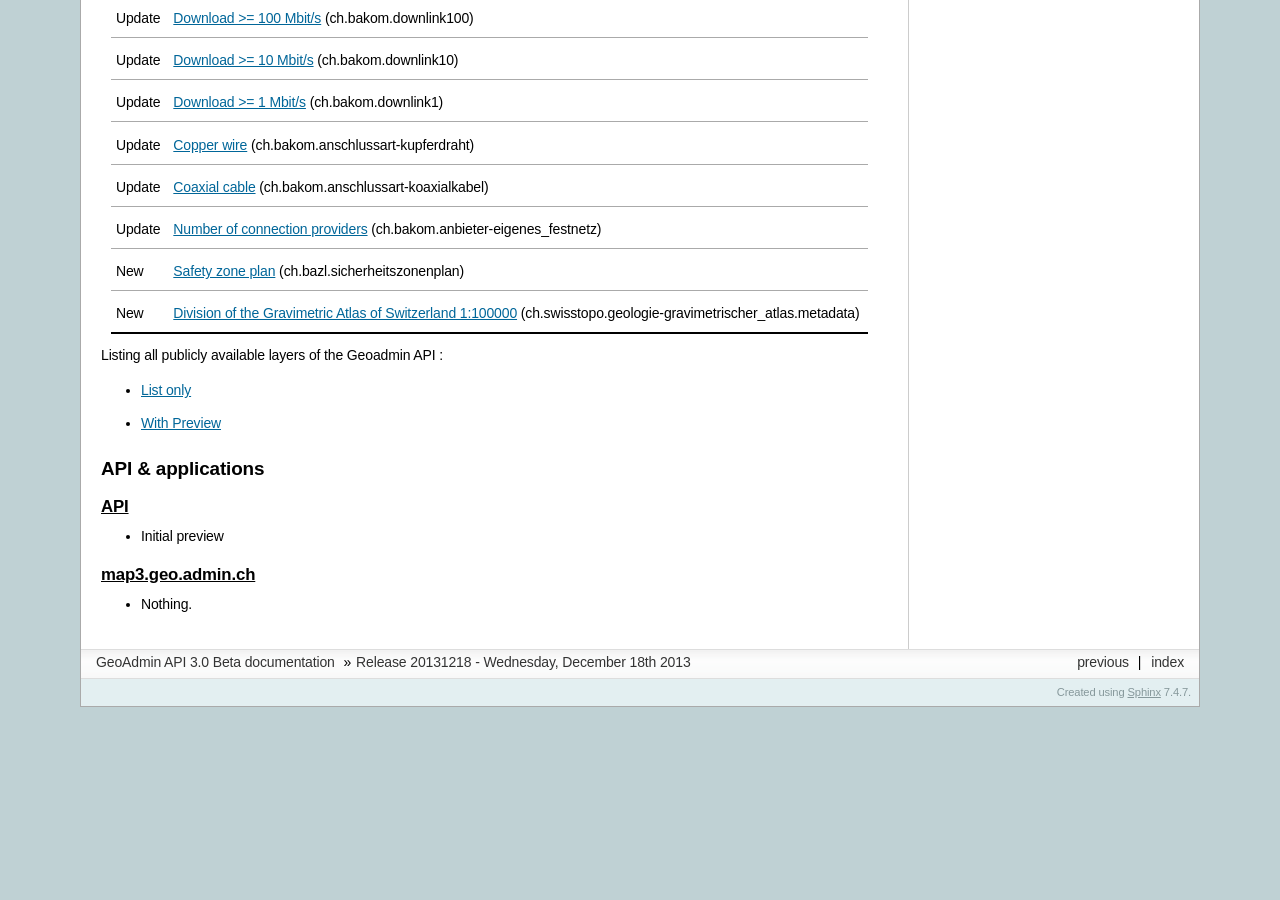
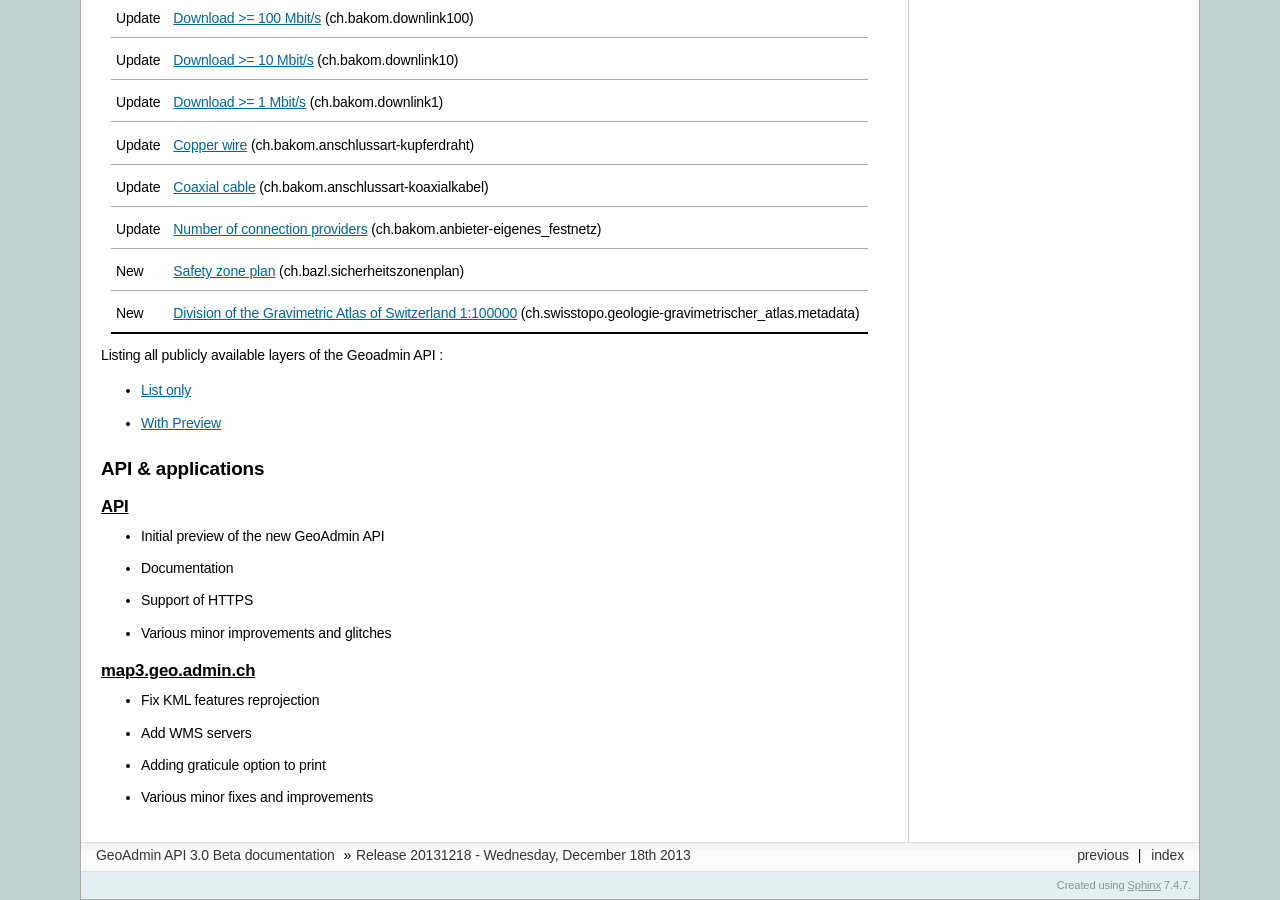
Before and after one commit to swisstopo-test/doc-chsdi3, a Sphinx documentation site: the page built from source/releasenotes/index.rst, in a window 1280 px wide and 900 px high, scrolled down 643 px. Built offline with Sphinx 7.4.7, drawn with Linux system fonts in a browser that asks for light colours; formulas are drawn with MathJax 3; before the commit the page ends 1350 px from its top, so only the background shows below that.

Commit message:
release note

```diff
--- a/source/releasenotes/index.rst
+++ b/source/releasenotes/index.rst
@@ -57,8 +57,15 @@ API & applications
 
 `API <//api3.geo.admin.ch>`__
 -----------------------------------
-- Initial preview
+- Initial preview of the new GeoAdmin API
+- Documentation
+- Support of HTTPS
+- Various minor improvements and glitches
+
 
 `map3.geo.admin.ch <//map3.geo.admin.ch>`__
 --------------------------------------------------
-- Nothing.
+- Fix KML features reprojection
+- Add WMS servers
+- Adding graticule option to print
+- Various minor fixes and improvements
```
